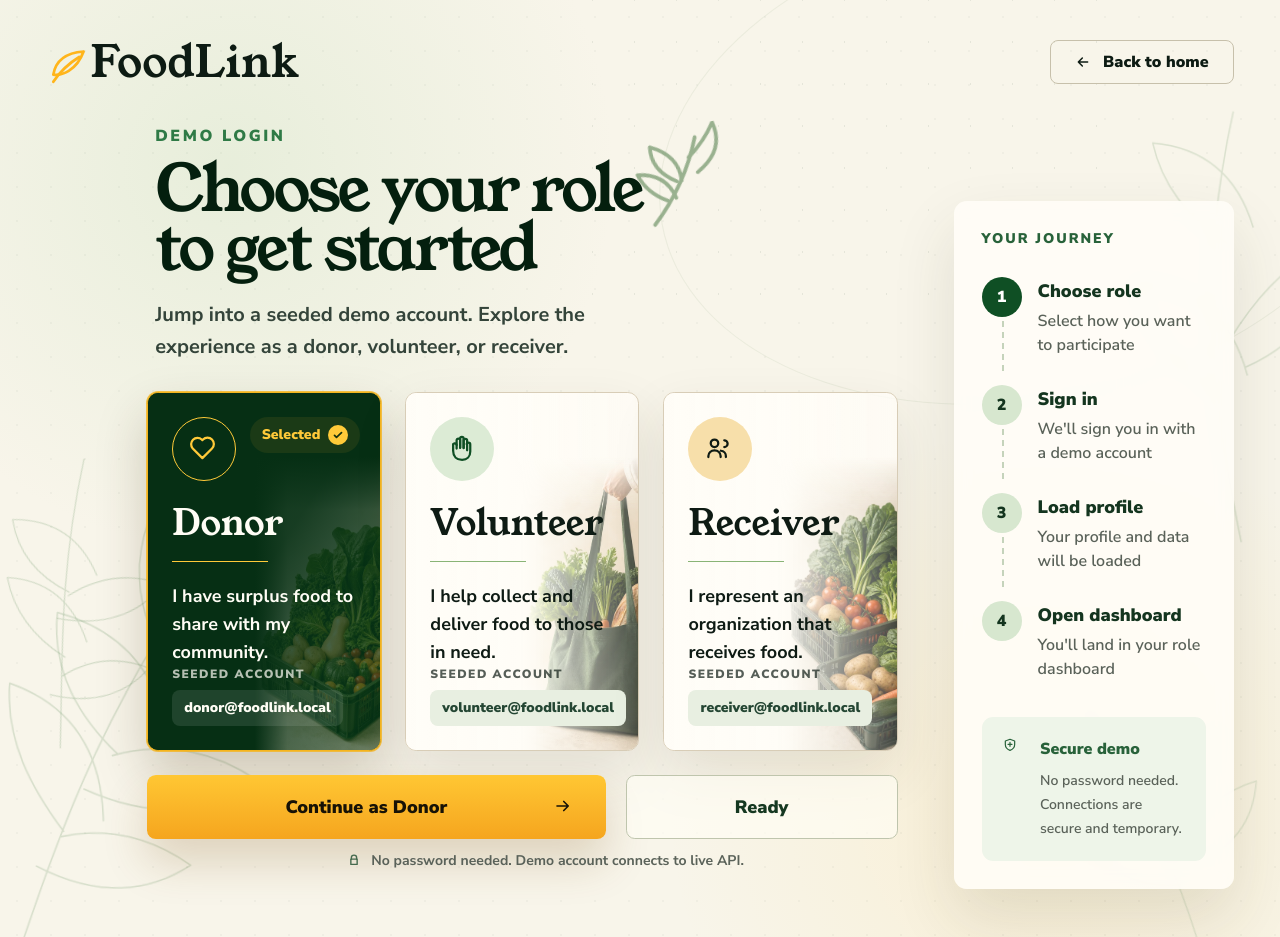
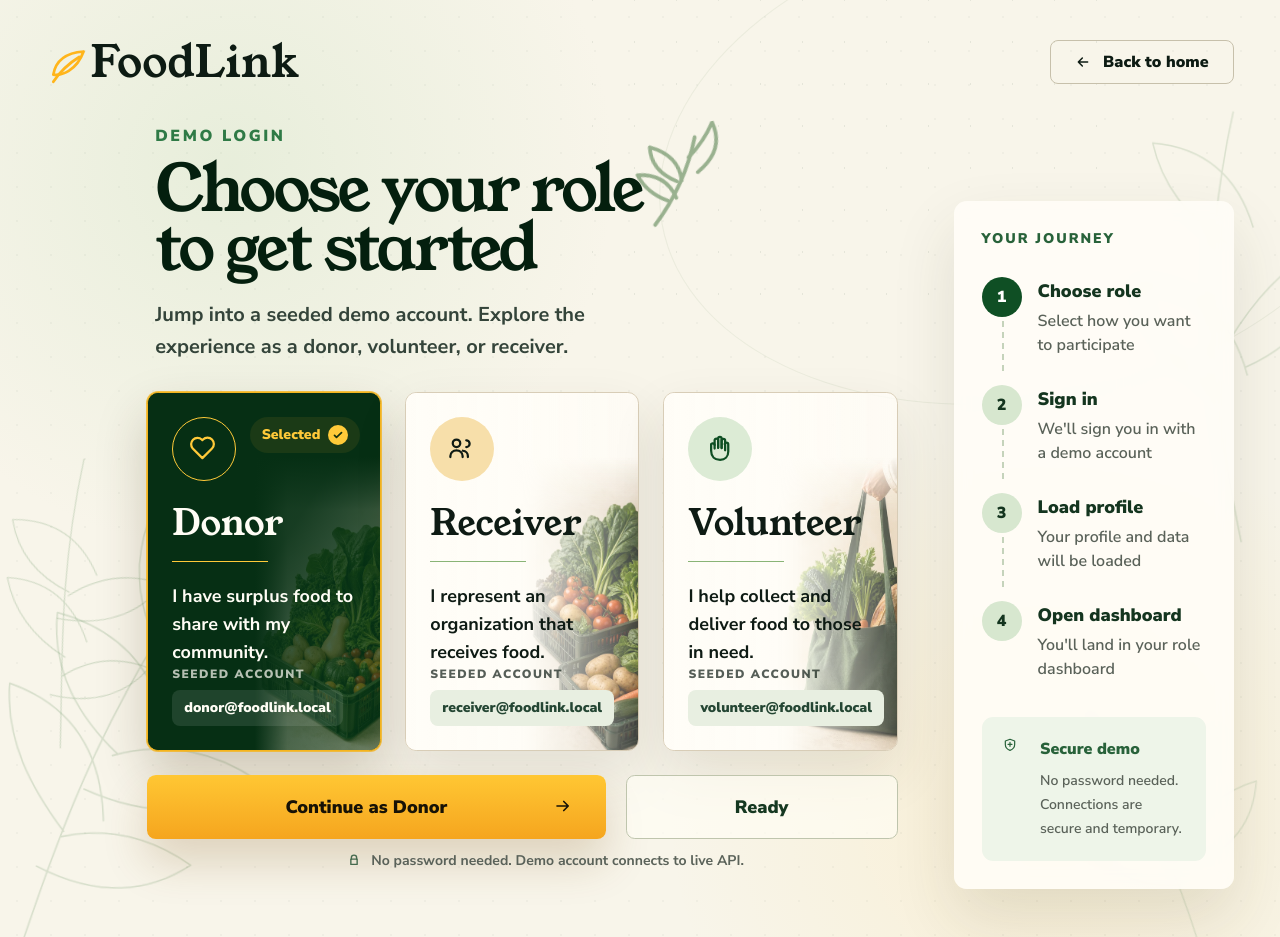
Before and after one commit to christolx/foodlink, a Next.js app in the folder frontend/: page /demo in a window 1280 px wide. Built offline with nearby package versions, Linux system fonts and the light colour scheme.

Commit message:
fix(demo): fixed the ordering of roles in demo login page

```diff
--- a/frontend/src/app/demo/page.tsx
+++ b/frontend/src/app/demo/page.tsx
@@ -450,6 +450,15 @@ const roles: DemoRole[] = [
     accent: "leaf",
   },
   {
+    role: "receiver",
+    title: "Receiver",
+    account: "receiver@foodlink.local",
+    description: "I represent an organization that receives food.",
+    icon: "people",
+    image: "/demo/roles/receiver-role.webp",
+    accent: "sun",
+  },
+  {
     role: "volunteer",
     title: "Volunteer",
     account: "volunteer@foodlink.local",
@@ -457,15 +466,6 @@ const roles: DemoRole[] = [
     icon: "hand",
     image: "/demo/roles/volunteer-role.webp",
     accent: "mint",
-  },
-  {
-    role: "receiver",
-    title: "Receiver",
-    account: "receiver@foodlink.local",
-    description: "I represent an organization that receives food.",
-    icon: "people",
-    image: "/demo/roles/receiver-role.webp",
-    accent: "sun",
   },
 ];
 
```
